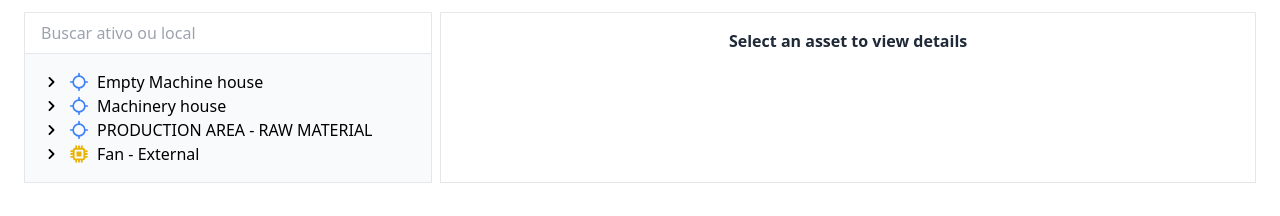
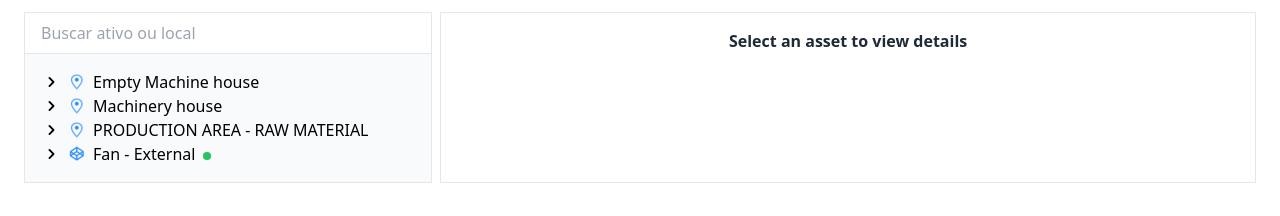
Before and after one commit to emiscode/tractian-challenge, a Next.js app: page / in a window 1280 px wide. Shown: the part 136-352 px from the top of the page. Built offline with nearby package versions, Linux system fonts and the light colour scheme.

Commit message:
improve filters

```diff
--- /dev/null
+++ b/app/components/AssetIcon.tsx
@@ -0,0 +1,9 @@
+"use client";
+
+import Image from "next/image";
+
+const AssetIcon = () => (
+  <Image src="/asset.png" alt="Asset" width={16} height={16} />
+);
+
+export default AssetIcon;
--- /dev/null
+++ b/app/components/AssetStatusIndicator.tsx
@@ -0,0 +1,23 @@
+import React from "react";
+
+interface AssetStatusIndicatorProps {
+  status: string;
+}
+
+const AssetStatusIndicator: React.FC<AssetStatusIndicatorProps> = ({
+  status,
+}) => {
+  return (
+    <span
+      className={`inline-block ml-2 w-2 h-2 rounded-full ${
+        status === "operating"
+          ? "bg-green-500"
+          : status === "alert"
+          ? "bg-red-500"
+          : ""
+      }`}
+    ></span>
+  );
+};
+
+export default AssetStatusIndicator;
--- a/app/components/Assets.tsx
+++ b/app/components/Assets.tsx
@@ -51,10 +51,12 @@ export default function Assets() {
       return;
     }
 
-    const filteredTree = filterAssets(treeData[0], "energy");
+    const filteredTree = treeData
+      .map((node) => filterAssets(node, "energy"))
+      .filter(Boolean) as any[];
 
     if (filteredTree) {
-      setTreeData([filteredTree]);
+      setTreeData(filteredTree);
       setIsFilteredBySensor(true);
       setIsFiltered(true);
     }
@@ -67,10 +69,12 @@ export default function Assets() {
       return;
     }
 
-    const filteredTree = filterAssets(treeData[0], "alert");
+    const filteredTree = treeData
+      .map((node) => filterAssets(node, "alert"))
+      .filter(Boolean) as any[];
 
     if (filteredTree) {
-      setTreeData([filteredTree]);
+      setTreeData(filteredTree);
       setIsFilteredByAlert(true);
       setIsFiltered(true);
     }
--- /dev/null
+++ b/app/components/ComponentIcon.tsx
@@ -0,0 +1,9 @@
+"use client";
+
+import Image from "next/image";
+
+const ComponentIcon = () => (
+  <Image src="/component.png" alt="Component" width={16} height={16} />
+);
+
+export default ComponentIcon;
--- /dev/null
+++ b/app/components/LocateIcon.tsx
@@ -0,0 +1,9 @@
+"use client";
+
+import Image from "next/image";
+
+const LocateIcon = () => (
+  <Image src="/location.png" alt="Location" width={16} height={16} />
+);
+
+export default LocateIcon;
--- a/app/components/Sidebar.tsx
+++ b/app/components/Sidebar.tsx
@@ -12,11 +12,11 @@ interface SidebarProps {
 const Sidebar: React.FC<SidebarProps> = ({ treeData, onSelectNode }) => {
   const [filteredData, setFilteredData] = useState<any[]>(treeData);
   const { isFiltered, setIsFiltered } = useAssetStore();
-  const [isFilteredBySearch, setIsFilteredBySearch] = useState(false);
   const [searchQuery, setSearchQuery] = useState("");
 
   useEffect(() => {
     setFilteredData(treeData);
+    console.log({ treeData });
   }, [treeData]);
 
   const filterAssets = useCallback((node: any, filter: string) => {
--- a/app/components/TreeNode.tsx
+++ b/app/components/TreeNode.tsx
@@ -6,8 +6,11 @@ import {
   CpuChipIcon,
   CubeIcon,
 } from "@heroicons/react/16/solid";
-import { LocateIcon } from "lucide-react";
 import React, { useState } from "react";
+import LocateIcon from "./LocateIcon";
+import AssetIcon from "./AssetIcon";
+import ComponentIcon from "./ComponentIcon";
+import AssetStatusIndicator from "./AssetStatusIndicator";
 
 interface TreeNodeProps {
   node: any;
@@ -23,11 +26,11 @@ const TreeNode: React.FC<TreeNodeProps> = ({ node, onSelectNode }) => {
   const renderIcon = () => {
     switch (node.type) {
       case "location":
-        return <LocateIcon className="h-5 w-5 text-blue-500" />;
+        return <LocateIcon />;
       case "asset":
-        return <CubeIcon className="h-5 w-5 text-green-500" />;
+        return <AssetIcon />;
       case "component":
-        return <CpuChipIcon className="h-5 w-5 text-yellow-500" />;
+        return <ComponentIcon />;
       default:
         return null;
     }
@@ -46,7 +49,10 @@ const TreeNode: React.FC<TreeNodeProps> = ({ node, onSelectNode }) => {
             <ChevronRightIcon className="h-5 w-5" />
           ))}
         {renderIcon()}
-        <span onClick={handleSelect}>{node.name}</span>
+        <div>
+          <span onClick={handleSelect}>{node.name}</span>
+          <AssetStatusIndicator status={node.status} />
+        </div>
       </div>
       {isExpanded && node.children && (
         <div className="pl-4">
--- a/app/components/TreeView.tsx
+++ b/app/components/TreeView.tsx
@@ -9,12 +9,13 @@ interface TreeViewProps {
 }
 
 const TreeView: React.FC<TreeViewProps> = ({ data, onSelectNode }) => {
+  console.log({ data });
   return (
     <div className="pt-4">
       {data &&
         data.length > 0 &&
-        data.map((node) => (
-          <TreeNode key={node.id} node={node} onSelectNode={onSelectNode} />
+        data.map((node, index) => (
+          <TreeNode key={index} node={node} onSelectNode={onSelectNode} />
         ))}
     </div>
   );
```
